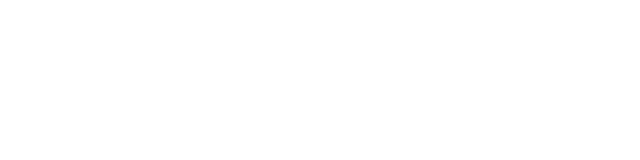
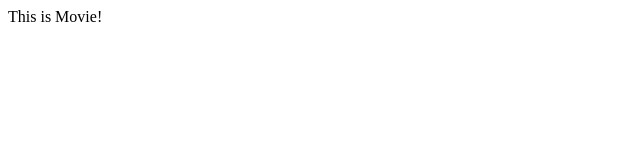
Before and after one commit to velizargenov/movie-database-ui, a React (Create React App) app: page /movie/1 in a window 1280 px wide. Shown: the top 160 px of the page, without its empty margins (0-640 px from the left). Built offline with nearby package versions, Linux system fonts and the light colour scheme.

Commit message:
Add Movie component

```diff
--- a/src/components/App.js
+++ b/src/components/App.js
@@ -1,14 +1,10 @@
 import React from 'react'
 
 class App extends React.Component {
-  constructor() {
-    super()
-  }
-
   render() {
     return (
       <div className="main">
-        Hi there!
+        This is App!
       </div>
     )
   }
--- a/src/components/Movie.js
+++ b/src/components/Movie.js
@@ -0,0 +1,13 @@
+import React from 'react'
+
+class Movie extends React.Component {
+  render() {
+    return (
+      <div className="movie">
+        This is Movie!
+      </div>
+    )
+  }
+}
+
+export default Movie
--- a/src/components/NotFound.js
+++ b/src/components/NotFound.js
@@ -0,0 +1,11 @@
+import React from 'react'
+
+class NotFound extends React.Component {
+  render() {
+    return (
+      <p>Not Found</p>
+    )
+  }
+}
+
+export default NotFound
--- a/src/index.js
+++ b/src/index.js
@@ -1,16 +1,16 @@
 import React from 'react'
-import { BrowserRouter, Route } from 'react-router-dom'
 import { render } from 'react-dom'
+import { BrowserRouter, Route, Switch } from 'react-router-dom'
 
 import App from './components/App'
 import Movie from './components/Movie'
-import NotFound from './components/NotFound'
 
 const Root = () => {
   return (
     <BrowserRouter>
       <div>
-        <Route exact path="/" component={App} />
+        <Route exact path='/' component={App} />
+        <Route exact path='/movie/:movieId' component={Movie} />
       </div>
     </BrowserRouter>
   )
```
